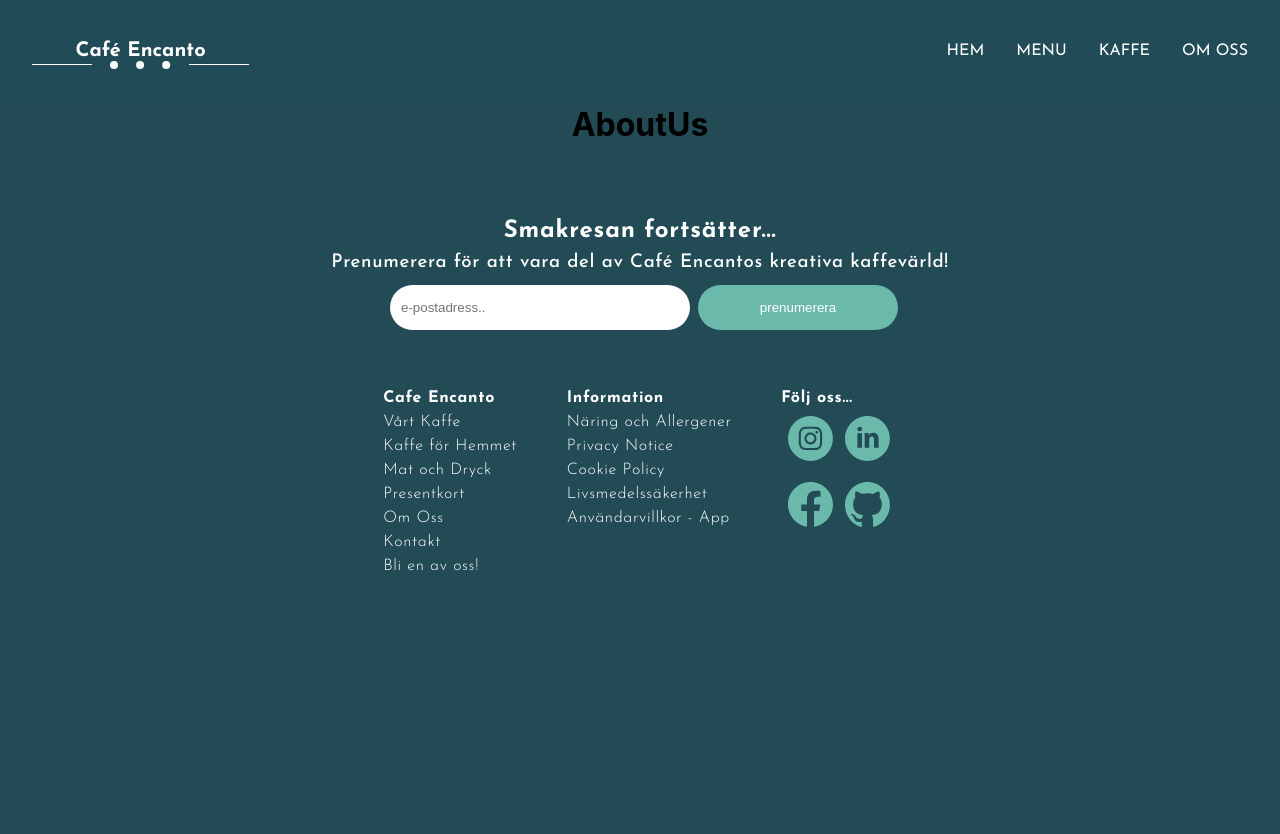
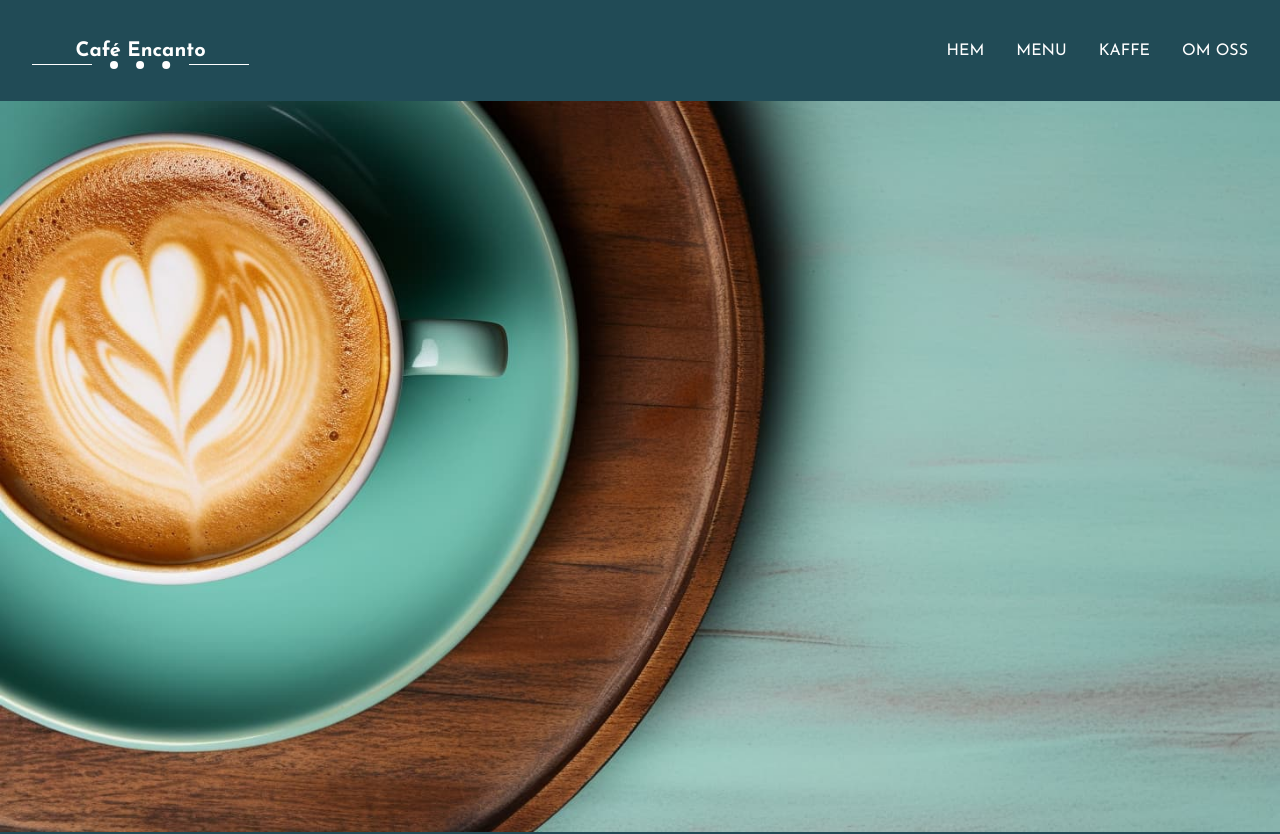
Before and after one commit to nicole-avila/cafe-encanto, a React (Vite) app: page /about-us in a window 1280 px wide. Shown: the top 834 px of the page. Before the commit the page ends 800 px from the top, so only its background shows below. Built offline with nearby package versions, Linux system fonts and the light colour scheme.

Commit message:
Hero Comp (img) across all Pages

```diff
--- a/src/Pages/AboutUs/AboutUs.tsx
+++ b/src/Pages/AboutUs/AboutUs.tsx
@@ -2,12 +2,19 @@
 
 import Footer from "../../components/Footer/Footer";
 import Navbar from "../../components/Navbar/Navbar";
+import Hero from "../../components/Hero/Hero";
+import heroImg from "../../assets/hero.jpg";
 
 export default function AboutUs() {
   return (
     <div className="about">
       <Navbar />
-      <h1>AboutUs</h1>
+      <Hero
+        image={{
+          src: heroImg,
+          alt: "hero image of a white cup o coffee and teal background",
+        }}
+      />
       <Footer />
     </div>
   );
--- a/src/Pages/Coffee/Coffee.scss
+++ b/src/Pages/Coffee/Coffee.scss
@@ -51,7 +51,7 @@
   }
 }
 
-@media only screen and (max-width: 400px) {
+@media only screen and (min-width: 240px) and (max-width: 980px) {
   .coffee {
     overflow: hidden;
     &__hero-content {
--- a/src/Pages/Coffee/Coffee.tsx
+++ b/src/Pages/Coffee/Coffee.tsx
@@ -4,6 +4,7 @@ import Footer from "../../components/Footer/Footer";
 import Navbar from "../../components/Navbar/Navbar";
 import coffeeBeans from "../../assets/coffee-beans.jpg";
 import beanField from "../../assets/coffee-bean-field.png";
+import Hero from "../../components/Hero/Hero";
 
 export default function Coffee() {
   return (
@@ -11,10 +12,12 @@ export default function Coffee() {
       <Navbar />
       <div className="coffee__container">
         <div className="coffee__hero">
-          <img
+          <Hero
             className="coffee__hero-img"
-            src={coffeeBeans}
-            alt="a wooden bowl filled with coffee beans"
+            image={{
+              src: coffeeBeans,
+              alt: "a wooden bowl filled with coffee beans",
+            }}
           />
           <div className="coffee__hero-content">
             <p className="coffee__hero-text">
--- a/src/Pages/Home/Home.scss
+++ b/src/Pages/Home/Home.scss
@@ -1,3 +1,28 @@
 @import "../../sass/_colors.scss";
 @import "../../sass/_mixins.scss";
 @import "../../sass/_fonts.scss";
+
+.home {
+  //   position: relative;
+  //   z-index: 2;
+
+  &__hero__content {
+    // position: relative;
+    // z-index: 1;
+  }
+
+  &__hero-img {
+    // z-index: -1;
+    width: 100%;
+    // position: absolute;
+    // top: 50%;
+    // left: 50%;
+    // transform: translate(-50%, -50%);
+    // text-align: center;
+    // color: white;
+    // display: flex;
+    // flex-direction: column;
+
+    // z-index: 0;
+  }
+}
--- a/src/Pages/Home/Home.tsx
+++ b/src/Pages/Home/Home.tsx
@@ -1,14 +1,18 @@
-import Button from "../../components/Button/Button";
 import Footer from "../../components/Footer/Footer";
 import Navbar from "../../components/Navbar/Navbar";
 import "./Home.scss";
+import hero from "../../assets/hero.jpg";
+import Hero from "../../components/Hero/Hero";
 
 export default function Home() {
   return (
     <div className="home">
       <Navbar />
-      <h1> hero bild</h1>
-      <Button btnText="Christmas Edition" />
+      <div className="home__hero-content">
+        <Hero
+          image={{ src: hero, alt: "hero image of a white cup o coffee" }}
+        />
+      </div>
       <Footer />
     </div>
   );
--- a/src/Pages/Menu/Menu.tsx
+++ b/src/Pages/Menu/Menu.tsx
@@ -1,13 +1,21 @@
 // import "./Menu.scss";
 import Footer from "../../components/Footer/Footer";
+import Hero from "../../components/Hero/Hero";
 import Navbar from "../../components/Navbar/Navbar";
 import Product from "../../components/Product/Product";
+import heroImg from "../../assets/coffee-menu.jpg";
 import { data } from "../../data";
 
 export default function Menu() {
   return (
     <div className="menu">
       <Navbar />
+      <Hero
+        image={{
+          src: heroImg,
+          alt: "a white cup of coffe with a pink macaron besides",
+        }}
+      />
       <h1>Menu</h1>
       <Product products={data} />
       <Footer />
--- /dev/null
+++ b/src/components/Hero/Hero.scss
@@ -0,0 +1,4 @@
+.hero-image {
+  width: 100%;
+  margin: auto;
+}
--- /dev/null
+++ b/src/components/Hero/Hero.tsx
@@ -0,0 +1,10 @@
+import "./Hero.scss";
+import { ImageProps } from "../../interfaces";
+
+export default function Hero({ image, className }: ImageProps) {
+  return (
+    <div className={className}>
+      <img className="hero-image" src={image.src} alt={image.alt} />
+    </div>
+  );
+}
--- a/src/components/Navbar/Navbar.scss
+++ b/src/components/Navbar/Navbar.scss
@@ -7,8 +7,20 @@
   background: $encantoOpacity;
   display: flex;
   align-items: center;
+
   justify-content: space-between;
+
+  //   margin: auto;
   padding: 0 2rem;
+
+  //   position: fixed;
+  //   top: 0;
+  //   left: 0;
+  //   z-index: 2;
+  //   width: 100%;
+
+  &__navbar__content {
+  }
 
   &__logo {
     display: flex;
--- a/src/components/Navbar/Navbar.tsx
+++ b/src/components/Navbar/Navbar.tsx
@@ -17,6 +17,7 @@ export default function Navbar() {
 
   return (
     <div className="navbar">
+      {/* <div className="navbar__content"> */}
       <div className="navbar__logo">
         <h1>Café Encanto</h1>
         <img src={logoSmall} alt="under line detail for logo Cafe Encanto" />
@@ -48,6 +49,7 @@ export default function Navbar() {
         <Link to="/coffee">Kaffe</Link>
         <Link to="/about-us">Om Oss</Link>
       </div>
+      {/* </div> */}
     </div>
   );
 }
--- a/src/index.scss
+++ b/src/index.scss
@@ -2,5 +2,6 @@
   font-family: Inter, system-ui, Avenir, Helvetica, Arial, sans-serif;
   line-height: 1.5;
   font-weight: 400;
+  // background: white;
   background: #224b56;
 }
```
Also changed, not shown: src/interfaces.d.ts (+8 -0 lines), src/assets/coffee-menu.jpg (added), src/assets/hero.jpg (added).
